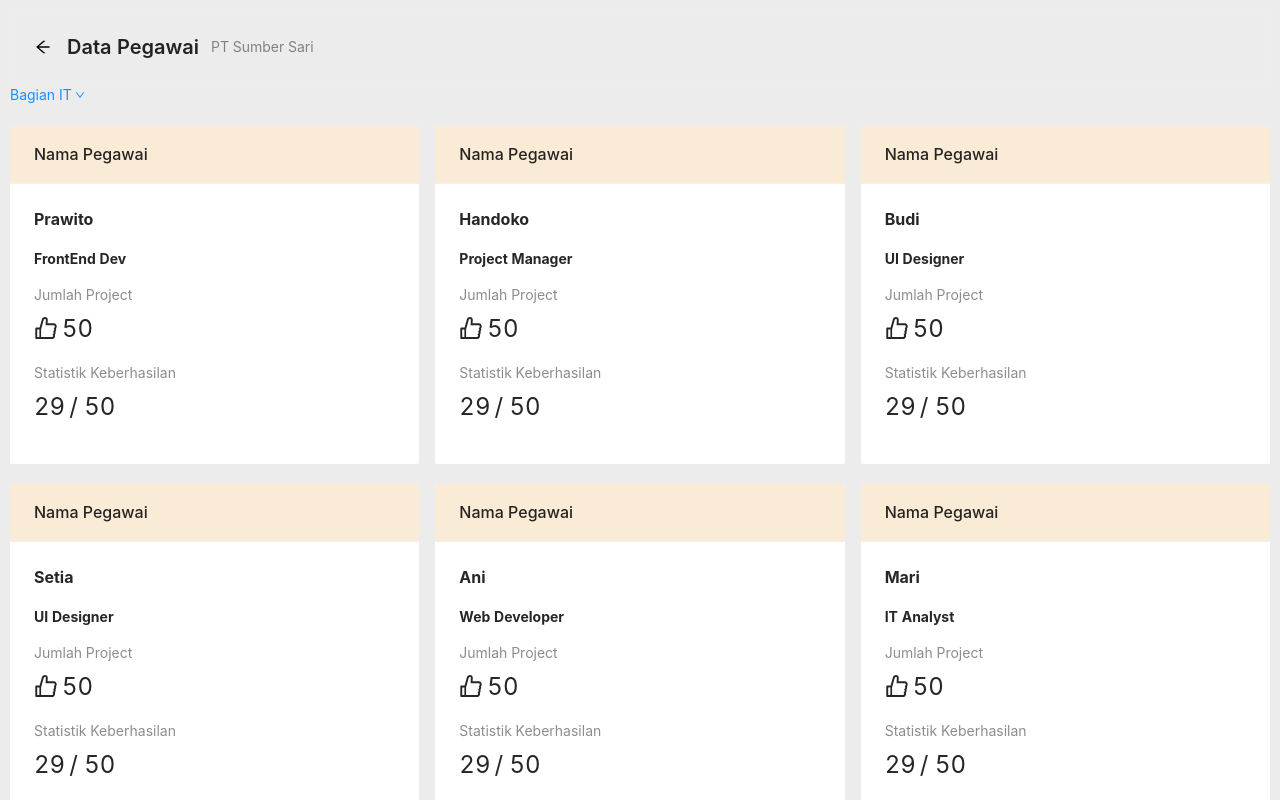
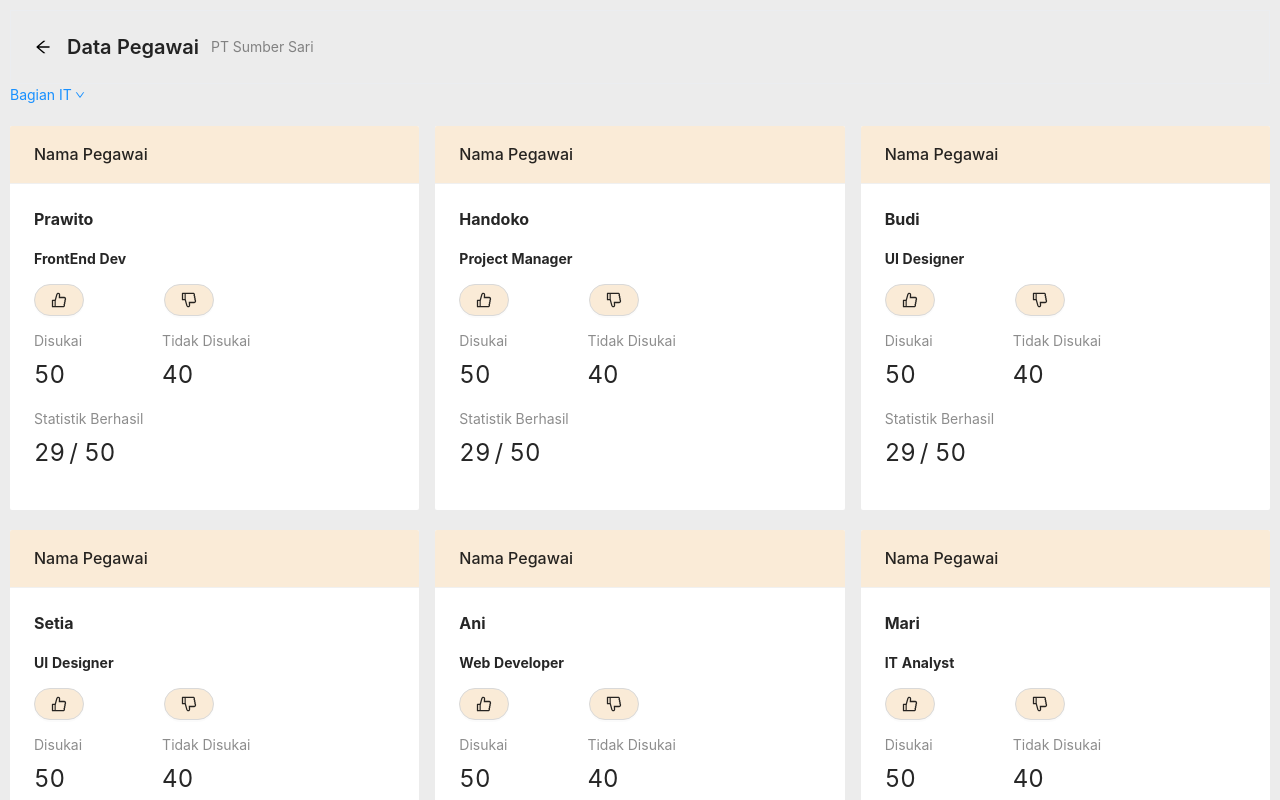
Before and after one commit to zhahirasalma/WEB3A-425980-ZhahiraSalma-REACT, a React (Create React App) app: page / in a window 1280 px wide. Shown: the top 800 px of the page. Built offline with nearby package versions, Linux system fonts and the light colour scheme.

Commit message:
total likes

```diff
--- a/src/App.css
+++ b/src/App.css
@@ -85,7 +85,12 @@
 
   .statistik{
     display: inline-block;
-    margin-right: 100px;
+    margin-right: 80px;
+    align-items: center;
+  }
+
+  .statistika{
+    display: inline-block;
     align-items: center;
   }
 
@@ -93,3 +98,11 @@
     padding: 24px;
     margin-bottom: 20px;
 }
+
+.button{
+  margin-right: 80px;
+  display: inline-block;
+  align-items: center;
+  background-color: antiquewhite;
+
+}
--- a/src/App.js
+++ b/src/App.js
@@ -1,13 +1,32 @@
-import React from 'react';
+import React, {Component} from 'react';
 import './App.css';
 import { Card, Col, Row } from 'antd';
 import { PageHeader } from 'antd';
 import { Statistic } from 'antd';
-import { LikeOutlined } from '@ant-design/icons';
+import { LikeOutlined, DislikeOutlined } from '@ant-design/icons';
 import { Menu, Dropdown } from 'antd';
 import { DownOutlined } from '@ant-design/icons';
+import { Button } from 'antd';
 
-function App(){
+class App extends Component{
+  state={
+    total: 50,
+    totalmin: 40
+  }
+
+  handleClickPositive = () => {
+    this.setState({
+      total: this.state.total + 1
+    })
+  }
+
+  handleClickNegative = () => {
+    this.setState({
+      total: this.state.total - 1
+    })
+  }
+
+  render(){
     const MyMenu = [
       <Menu>
         <Menu.Item>
@@ -66,7 +85,6 @@ function App(){
           job:"UI Designer",
         }
       ]
-
     return (
       [<div className="header-wrapper">
         <PageHeader
@@ -90,10 +108,14 @@ function App(){
         {cardData.map(data =>
           <Col span={8}>
           <Card title="Nama Pegawai" bordered={false}>
+
             <p className="title">{data.title}</p>
             <p className="subtitle">{data.job}</p>
-          <p className="statistik"><Statistic title="Jumlah Project" value={50} prefix={<LikeOutlined />} /></p>
-          <p className="statistik"><Statistic title="Statistik Keberhasilan" value={29} suffix="/ 50" /></p>
+            <p><Button className="button" shape="round" icon={<LikeOutlined />} onClick={this.handleClickPositive}></Button>
+            <Button className="button" shape="round" icon={<DislikeOutlined />} onClick={this.handleClickNegative}></Button></p>
+            <p className="statistik"><Statistic title="Disukai" value={this.state.total} /></p>
+            <p className="statistik"><Statistic title="Tidak Disukai" value={this.state.totalmin} /></p>
+            <p className="statistika"><Statistic title="Statistik Berhasil" value={29} suffix="/ 50" /></p>
           </Card>
           </Col>
           )}
@@ -101,5 +123,6 @@ function App(){
       </div>]
     );
   }
+}
 
 export default App;
```
Also changed, not shown: 1 other file (tests, documents, lock files or other folders). Lines whose indentation alone changed are shown as unchanged.
